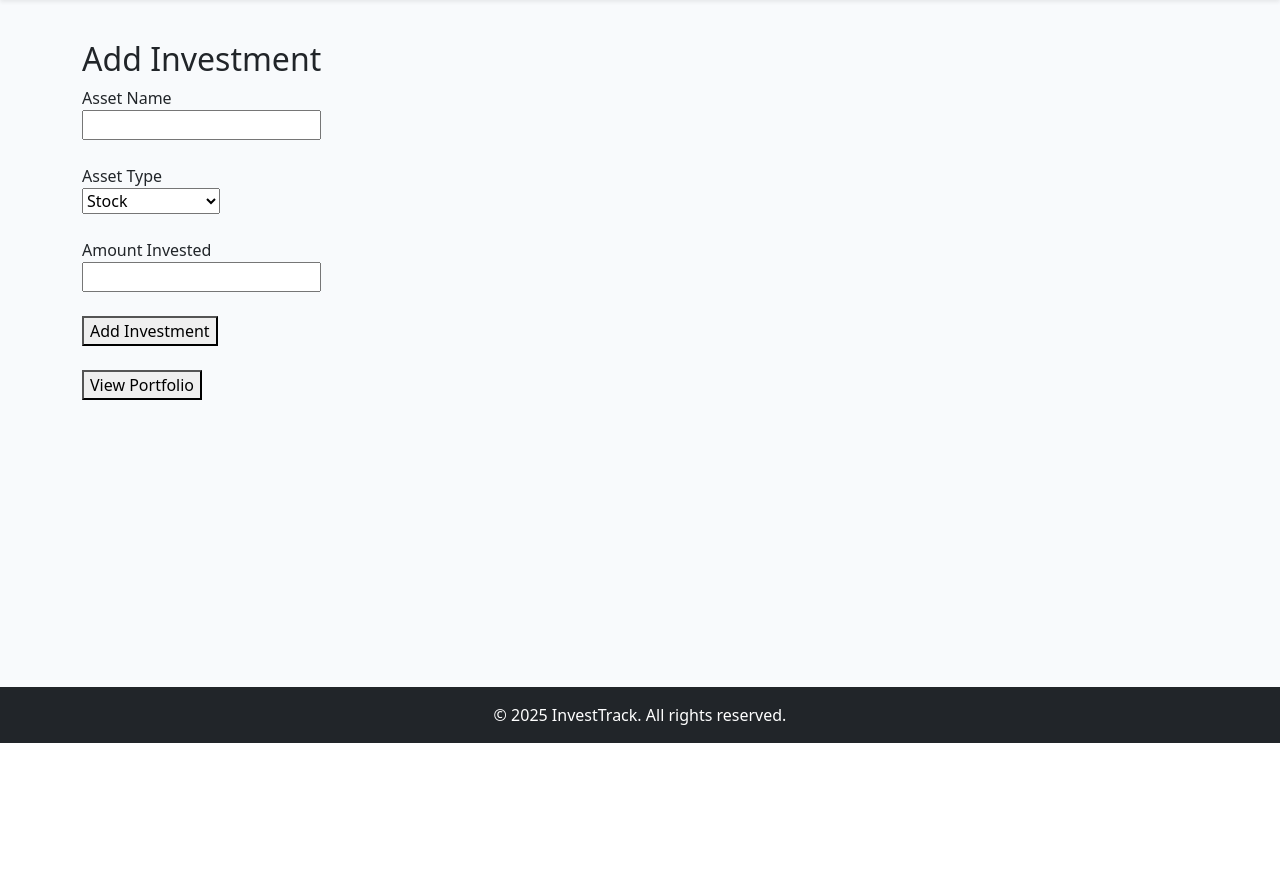
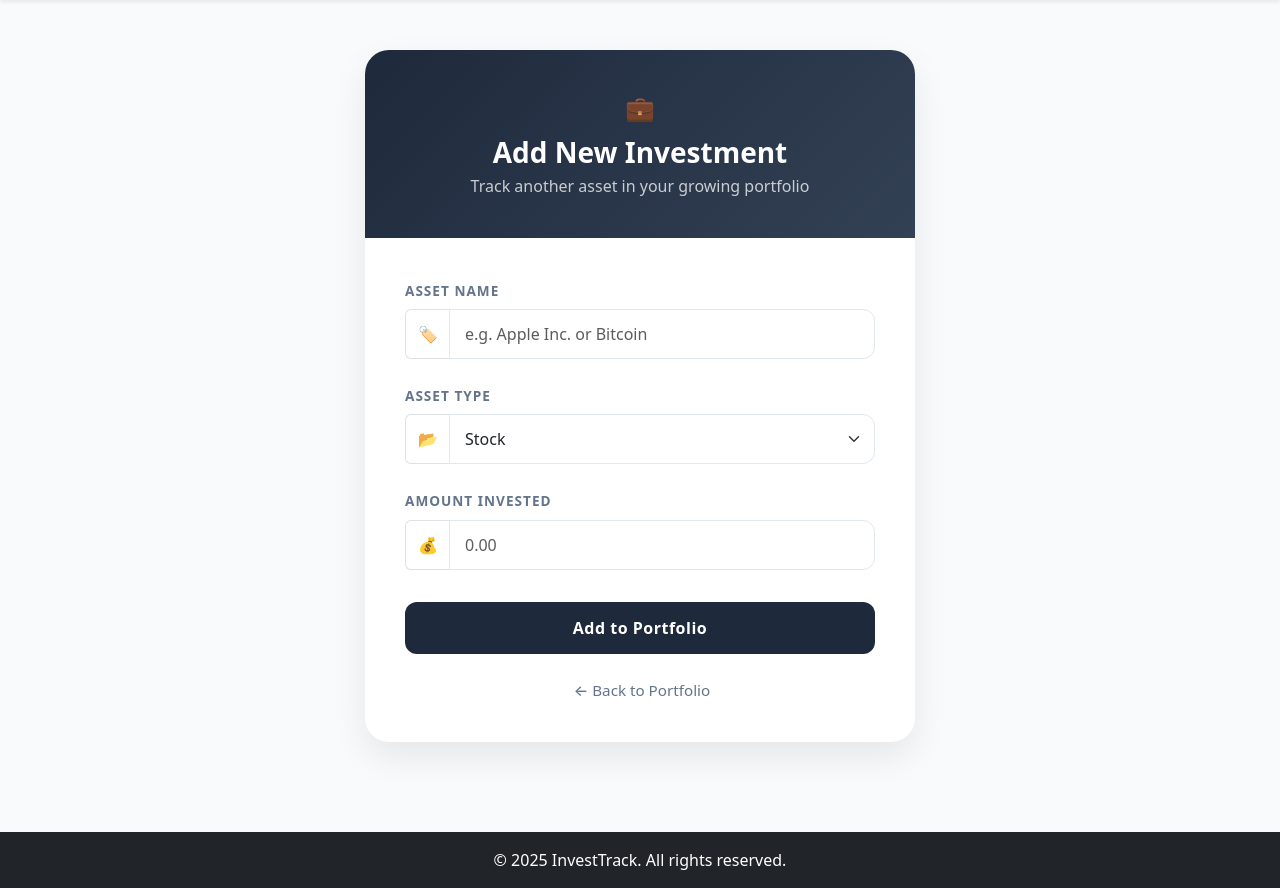
Before and after one commit to naylahabdalla/InvestTrack, a Flask app: page /add in a window 1280 px wide. Shown: the part 57-945 px from the top of the page. Before the commit the page ends 800 px from the top, so only its background shows below. Run offline with Flask 3, Linux system fonts and the light colour scheme; a user stored in the database is signed in.

Commit message:
Redesign Add Investment page for professional look

```diff
--- a/templates/add_investment.html
+++ b/templates/add_investment.html
@@ -2,38 +2,173 @@
 
 {% block content %}
 
-<h2>Add Investment</h2>
+<style>
+    .add-card {
+        max-width: 550px;
+        margin: 50px auto;
+        border: none;
+        border-radius: 24px;
+        background: #ffffff;
+        box-shadow: 0 15px 35px rgba(0, 0, 0, 0.08);
+        overflow: hidden;
+    }
 
-{% if error %}
-<div class="alert alert-danger">{{ error }}</div>
-{% endif %}
+    [data-bs-theme="dark"] .add-card {
+        background: #1e293b;
+        box-shadow: 0 15px 35px rgba(0, 0, 0, 0.3);
+    }
 
-<form method="POST">
+    .card-header-gradient {
+        background: linear-gradient(135deg, #1e293b, #334155);
+        color: white;
+        padding: 40px 30px;
+        text-align: center;
+    }
 
-<label>Asset Name</label><br>
-<input type="text" name="asset_name" required><br><br>
+    .form-section {
+        padding: 40px;
+    }
 
-<label>Asset Type</label><br>
-<select name="asset_type">
+    .input-group-text {
+        background: transparent;
+        border-right: none;
+        color: #64748b;
+    }
 
-<option value="Stock">Stock</option>
-<option value="Cryptocurrency">Cryptocurrency</option>
-<option value="ETF">ETF</option>
-<option value="Commodity">Commodity</option>
+    .form-control, .form-select {
+        border-radius: 12px;
+        padding: 12px 15px;
+        border: 1px solid #e2e8f0;
+        transition: all 0.2s ease;
+    }
 
-</select><br><br>
+    [data-bs-theme="dark"] .form-control, [data-bs-theme="dark"] .form-select {
+        background-color: #0f172a;
+        border-color: #334155;
+        color: #f1f5f9;
+    }
 
-<label>Amount Invested</label><br>
-<input type="number" name="amount" required><br><br>
+    .form-control:focus, .form-select:focus {
+        border-color: #3b82f6;
+        box-shadow: 0 0 0 4px rgba(59, 130, 246, 0.1);
+        transform: translateY(-1px);
+    }
 
-<button type="submit">Add Investment</button>
+    .btn-submit {
+        background: #1e293b;
+        color: white;
+        border: none;
+        padding: 14px;
+        border-radius: 12px;
+        font-weight: 600;
+        letter-spacing: 0.5px;
+        transition: all 0.3s ease;
+        width: 100%;
+    }
 
-</form>
+    .btn-submit:hover {
+        background: #334155;
+        transform: translateY(-2px);
+        box-shadow: 0 8px 15px rgba(0, 0, 0, 0.1);
+        color: #fff;
+    }
 
-<br>
+    .asset-icon {
+        font-size: 24px;
+        margin-bottom: 10px;
+        display: block;
+    }
 
-<a href="/portfolio">
-<button>View Portfolio</button>
-</a>
+    .input-label {
+        font-size: 0.85rem;
+        font-weight: 600;
+        color: #64748b;
+        margin-bottom: 8px;
+        text-transform: uppercase;
+        letter-spacing: 1px;
+    }
+
+    .back-link {
+        display: block;
+        text-align: center;
+        margin-top: 25px;
+        color: #64748b;
+        text-decoration: none;
+        font-size: 0.95rem;
+        font-weight: 500;
+        transition: color 0.2s;
+    }
+
+    .back-link:hover {
+        color: #1e293b;
+    }
+
+    [data-bs-theme="dark"] .back-link:hover {
+        color: #f1f5f9;
+    }
+</style>
+
+<div class="container">
+    <div class="add-card animate__animated animate__fadeInUp">
+        <div class="card-header-gradient">
+            <span class="asset-icon">💼</span>
+            <h2 class="h3 fw-bold mb-1">Add New Investment</h2>
+            <p class="mb-0 opacity-75">Track another asset in your growing portfolio</p>
+        </div>
+
+        <div class="form-section">
+            {% if error %}
+            <div class="alert alert-danger d-flex align-items-center mb-4" role="alert" style="border-radius: 12px;">
+                <span class="me-2">⚠️</span>
+                <div>{{ error }}</div>
+            </div>
+            {% endif %}
+
+            <form method="POST">
+                <!-- Asset Name -->
+                <div class="mb-4">
+                    <label class="input-label">Asset Name</label>
+                    <div class="input-group">
+                        <span class="input-group-text"><i class="bi bi-tag"></i>🏷️</span>
+                        <input type="text" name="asset_name" class="form-control" placeholder="e.g. Apple Inc. or Bitcoin" required>
+                    </div>
+                </div>
+
+                <!-- Asset Type -->
+                <div class="mb-4">
+                    <label class="input-label">Asset Type</label>
+                    <div class="input-group">
+                        <span class="input-group-text">📂</span>
+                        <select name="asset_type" class="form-select">
+                            <option value="Stock">Stock</option>
+                            <option value="Cryptocurrency">Cryptocurrency</option>
+                            <option value="ETF">ETF</option>
+                            <option value="Commodity">Commodity</option>
+                            <option value="Real Estate">Real Estate</option>
+                            <option value="Bonds">Bonds</option>
+                        </select>
+                    </div>
+                </div>
+
+                <!-- Amount -->
+                <div class="mb-4">
+                    <label class="input-label">Amount Invested</label>
+                    <div class="input-group">
+                        <span class="input-group-text">💰</span>
+                        <input type="number" step="0.01" name="amount" class="form-control" placeholder="0.00" required>
+                    </div>
+                </div>
+
+                <button type="submit" class="btn btn-submit mt-2">
+                    Add to Portfolio
+                </button>
+            </form>
+
+            <a href="/portfolio" class="back-link">
+                <i class="bi bi-arrow-left me-1"></i> ← Back to Portfolio
+            </a>
+        </div>
+    </div>
+</div>
 
 {% endblock %}
```
